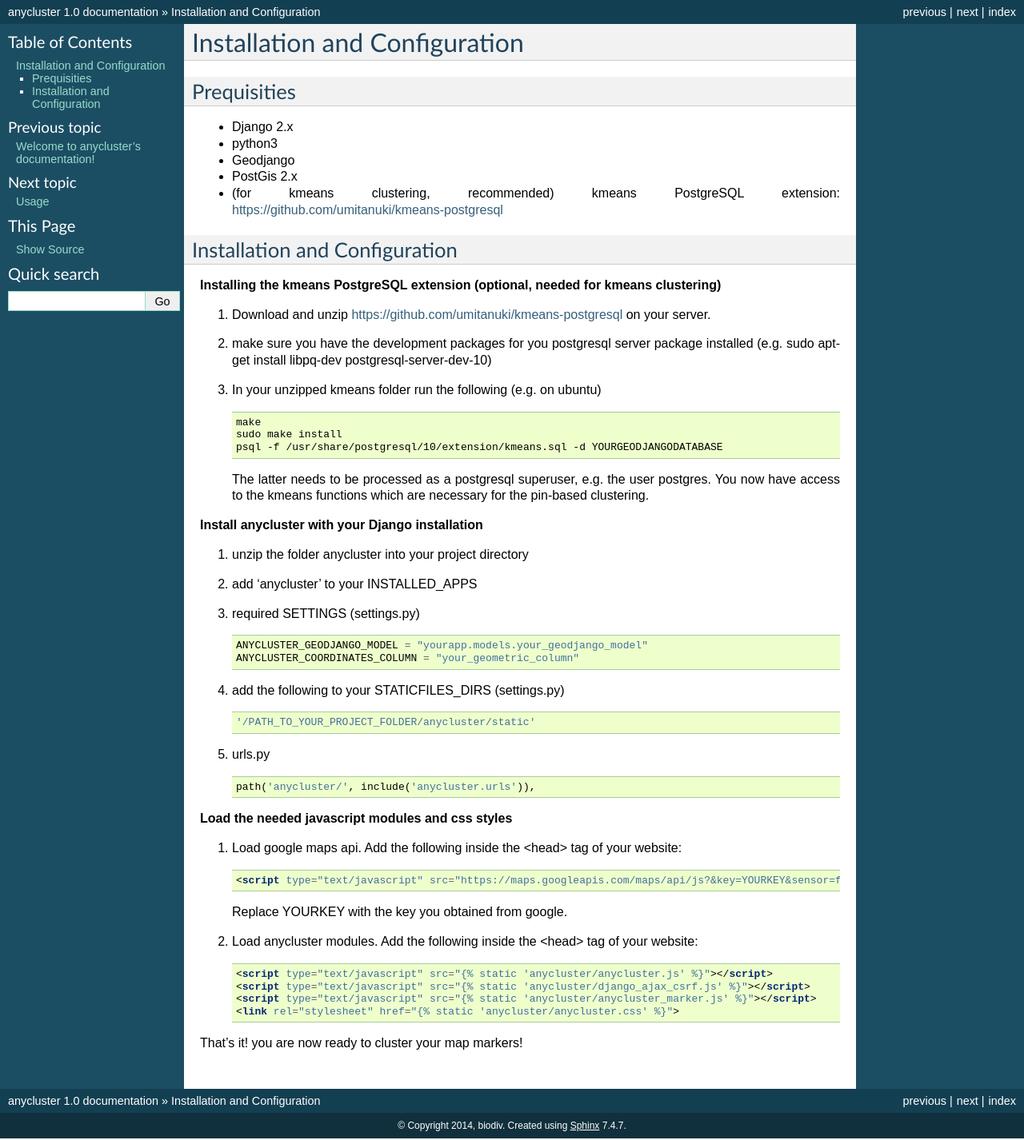
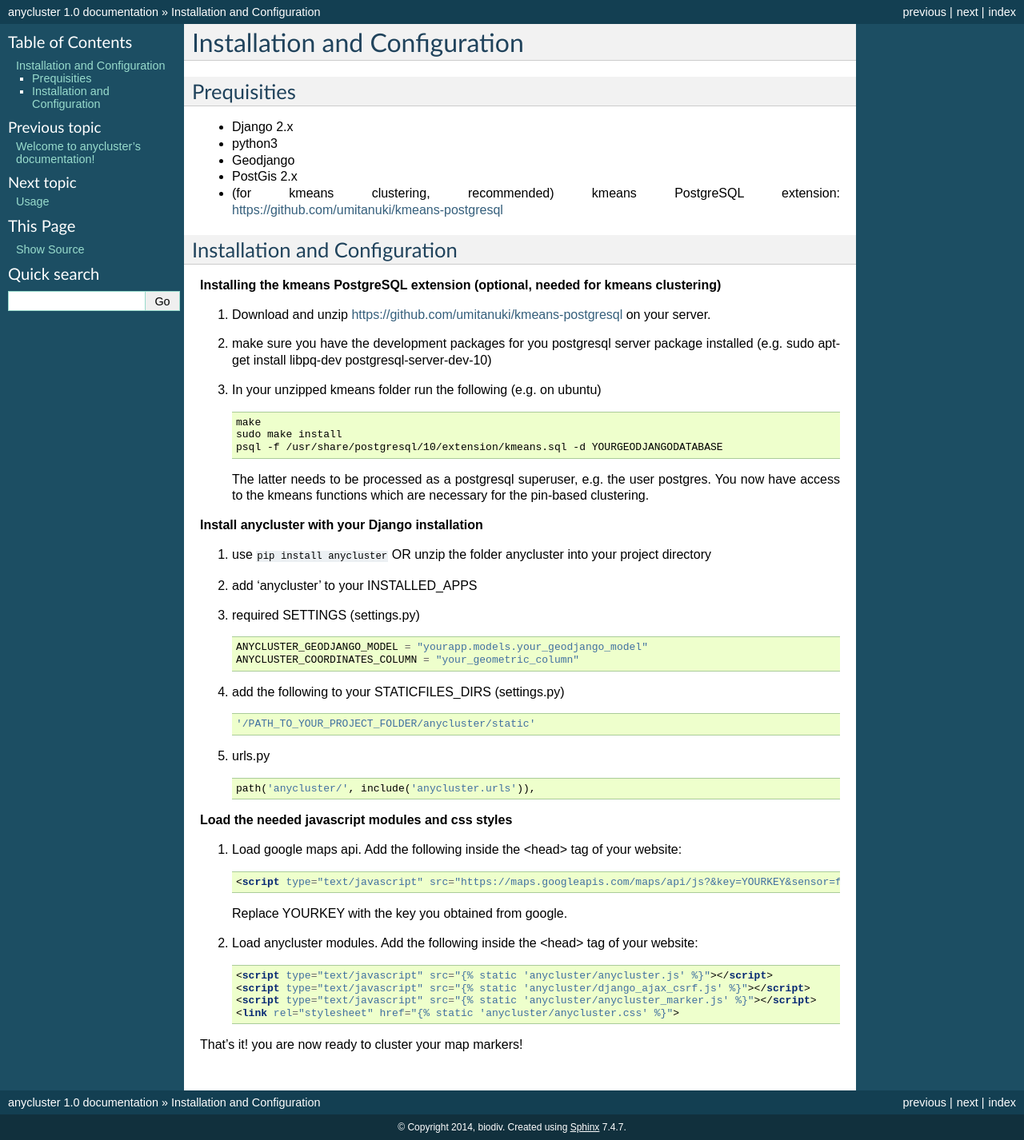
Before and after one commit to biodiv/anycluster, a Sphinx documentation site: the page built from docs/installconf.rst, in a window 1280 px wide. Shown: the whole page at 80% size. Built offline with Sphinx 7.4.7, drawn with Linux system fonts in a browser that asks for light colours.

Commit message:
update docs

```diff
--- a/docs/installconf.rst
+++ b/docs/installconf.rst
@@ -32,7 +32,7 @@ Installation and Configuration
 
 **Install anycluster with your Django installation**
 
-1. unzip the folder anycluster into your project directory
+1. use ``pip install anycluster`` OR unzip the folder anycluster into your project directory
 2. add 'anycluster' to your INSTALLED_APPS
 3. required SETTINGS (settings.py)
 
```
